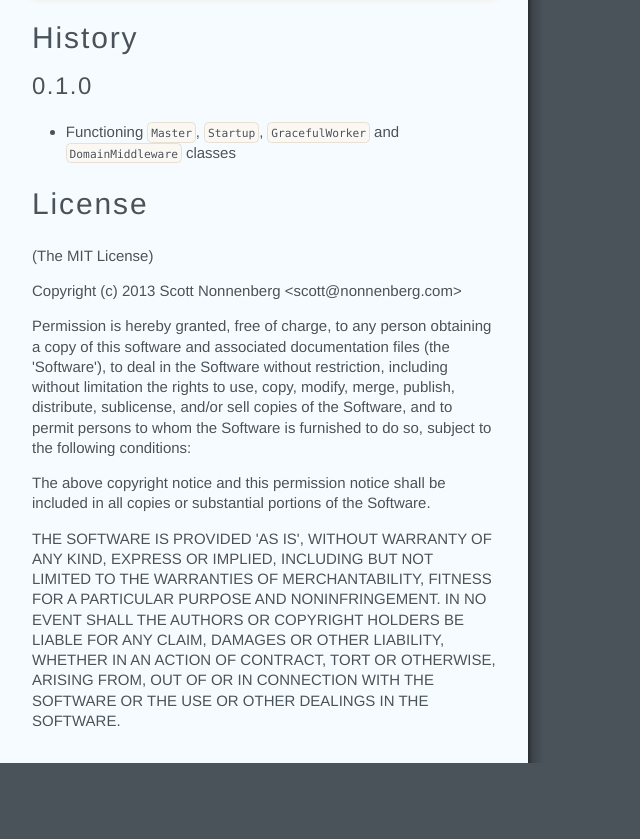
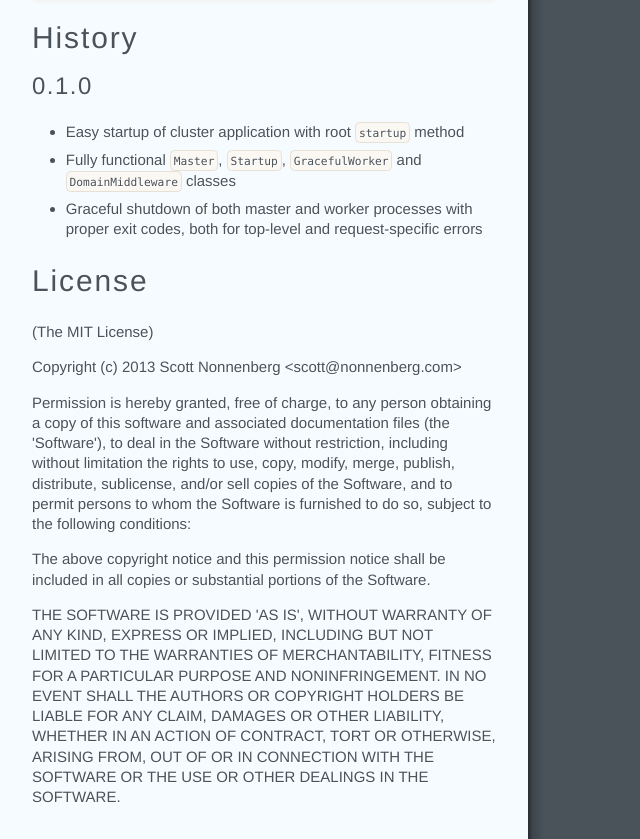
Before and after one commit to thehelp/cluster, a website: page docs/index.html in a window 1280 px wide. Shown: the part 2077-2916 px from the top of the page, without its empty margins (0-640 px from the left). Before the commit the page ends 2840 px from the top, so only its background shows below. Drawn offline with Linux system fonts and the light colour scheme.

Commit message:
v0.1.0
* Easy startup of cluster application with root `startup` method
* Fully functional `Master`, `Startup`, `GracefulWorker` and `DomainMiddleware` classes
* Graceful shutdown of both master and worker processes with proper exit codes, both for top-level and request-specific errors

```diff
--- a/docs/index.html
+++ b/docs/index.html
@@ -86,7 +86,9 @@ kill PID
 <h3 id="010">0.1.0</h3>
 
 <ul>
-<li>Functioning <code>Master</code>, <code>Startup</code>, <code>GracefulWorker</code> and <code>DomainMiddleware</code> classes</li>
+<li>Easy startup of cluster application with root <code>startup</code> method</li>
+<li>Fully functional <code>Master</code>, <code>Startup</code>, <code>GracefulWorker</code> and <code>DomainMiddleware</code> classes</li>
+<li>Graceful shutdown of both master and worker processes with proper exit codes, both for top-level and request-specific errors</li>
 </ul>
 
 <h2 id="license">License</h2>
--- a/package.json
+++ b/package.json
@@ -1,6 +1,6 @@
 {
   "name": "thehelp-cluster",
-  "version": "0.0.0",
+  "version": "0.1.0",
   "private": true,
   "main": "src/server/index.js",
   "dependencies": {
```
Also changed, not shown: README.md.
